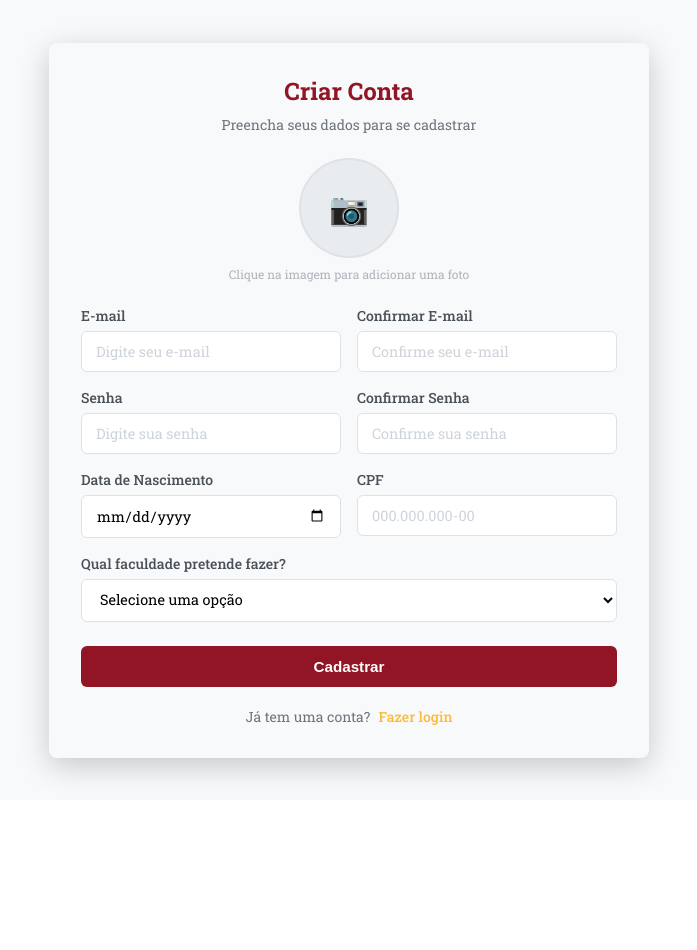
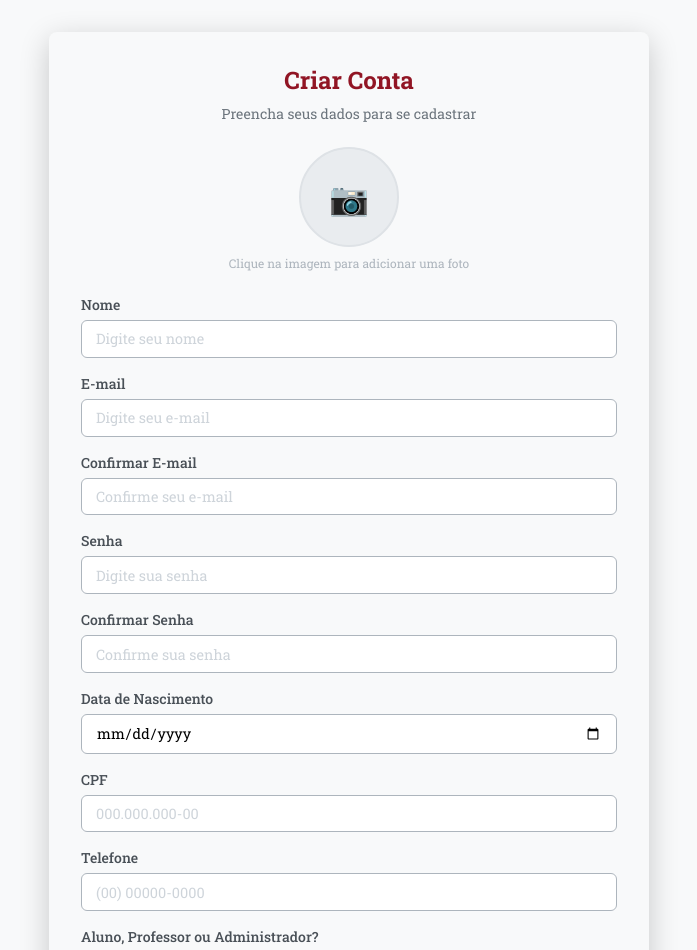
Before and after one commit to RafaelM32/pre-salgueiro-front, an Angular app: page /cadastro in a window 1280 px wide. Shown: the top 950 px of the page, without its empty margins (291-988 px from the left). Before the commit the page ends 800 px from the top, so only its background shows below. Built offline with nearby package versions, Linux system fonts and the light colour scheme; no server answers.

Commit message:
Adicionada funcionalidade de cadastro de usuários sem foto ainda

```diff
--- a/src/app/paginas/cadastro/cadastro.css
+++ b/src/app/paginas/cadastro/cadastro.css
@@ -1,3 +1,13 @@
+:root {
+    /* Tons de vermelho/vinho profissionais (não saturados) */
+    --error-bg: #fef2f296;
+    --error-icon-bg: #ffffff6c;
+    --error-text: #991b1b;
+    --error-border: #f87171;
+    --error-accent: #dc2626;
+}
+
+
 .cadastro-container {
   display: flex;
   justify-content: center;
@@ -89,7 +99,7 @@
 /* Linhas com dois campos */
 .form-row {
   display: grid;
-  grid-template-columns: 1fr 1fr;
+  grid-template-columns: 1fr;
   gap: 1rem;
 }
 
@@ -107,8 +117,8 @@
 
 .form-group input,
 .form-group select {
-  padding: 0.625rem 0.875rem;
-  border: 1px solid var(--color-gray-300);
+  padding: 0.525rem 0.875rem;
+  border: 1px solid var(--color-gray-500);
   border-radius: 6px;
   font-size: 0.9rem;
   font-family: var(--font-family);
@@ -174,10 +184,61 @@
 
 /* Mensagens de erro */
 .error-message {
-  color: var(--color-danger);
   font-size: 0.75rem;
   margin-top: 0.25rem;
   display: block;
+}
+
+.error-banner {
+    /* Posicionamento */
+    position: fixed;
+    top: 20px;
+    left: 50%;
+    transform: translateX(-50%);
+
+    /* Layout */
+    display: none;
+    align-items: center;
+    gap: 16px;
+
+    /* Estilo */
+    min-width: 320px;
+    max-width: 600px;
+    padding: 12px 16px;
+    background-color: var(--color-primary);
+    border: 1px solid var(--error-border);
+    border-radius: 12px;
+    box-shadow: 0 10px 15px -3px rgba(0, 0, 0, 0.1), 0 4px 6px -2px rgba(0, 0, 0, 0.05);
+
+    /* Tipografia */
+    font-family: -apple-system, BlinkMacSystemFont, "Segoe UI", Roboto, sans-serif;
+    text-align: center;
+}
+
+.error-content {
+    display: flex;
+    align-items: center;
+    gap: 12px;
+}
+
+
+.error-text {
+    display: flex;
+    flex-direction: column;
+    color: var(--color-white);
+}
+
+.error-title {
+    font-size: 14px;
+    font-weight: 700;
+    margin-bottom: 2px;
+    color: var(--color-secondary);
+}
+
+.error-message {
+    font-size: 14px;
+    font-weight: 400;
+    line-height: 1.4;
 }
 
 /* Responsivo */
--- a/src/app/paginas/cadastro/cadastro.html
+++ b/src/app/paginas/cadastro/cadastro.html
@@ -1,3 +1,12 @@
+<div #erroMassage class="error-banner">
+    <div class="error-content">
+        <div class="error-text">
+            <strong class="error-title">ERRO:</strong>
+            <span class="error-message">{{ mensagemErro }}</span>
+        </div>
+    </div>
+</div>
+
 <div class="cadastro-container">
   <div class="cadastro-card">
     <div class="cadastro-header">
@@ -25,6 +34,22 @@
         />
         <span class="photo-hint">Clique na imagem para adicionar uma foto</span>
       </div>
+
+
+      <div class="form-row">
+        <div class="form-group">
+          <label for="nome">Nome</label>
+          <input
+            type="text"
+            id="nome"
+            name="nome"
+            placeholder="Digite seu nome"
+            [(ngModel)]="nome"
+            required
+          />
+        </div>
+      </div>
+
 
       <div class="form-row">
         <div class="form-group">
@@ -104,26 +129,39 @@
             required
           />
         </div>
+
+        <div class="form-group">
+          <label for="telefone">Telefone</label>
+          <input
+            #telefoneInput
+            type="tel"
+            id="telefone"
+            name="telefone"
+            placeholder="(00) 00000-0000"
+            [(ngModel)]="telefone"
+            (input)="formatTelefone($event)"
+            (keypress)="onKeyPressTelefone($event)"
+            maxlength="15"
+            required
+          />
+        </div>
       </div>
 
+
+
       <div class="form-group">
-        <label for="faculdade">Qual faculdade pretende fazer?</label>
+        <label for="tipoUsuario">Aluno, Professor ou Administrador?</label>
         <select
-          id="faculdade"
-          name="faculdade"
-          [(ngModel)]="faculdade"
+          id="tipoUsuario"
+          name="tipoUsuario"
+          [(ngModel)]="tipoUsuario"
           required
         >
           <option value="" disabled selected>Selecione uma opção</option>
-          <option value="direito">Direito</option>
-          <option value="administracao">Administração</option>
-          <option value="engenharia-civil">Engenharia Civil</option>
-          <option value="engenharia-producao">Engenharia de Produção</option>
-          <option value="medicina">Medicina</option>
-          <option value="odontologia">Odontologia</option>
-          <option value="psicologia">Psicologia</option>
-          <option value="pedagogia">Pedagogia</option>
-          <option value="outros">Outros</option>
+          @for( tipos of this.tiposUsuario; track tipos.id){
+              <option [value]="tipos.nome">{{ tipos.nome }}</option>
+            }
+
         </select>
       </div>
 
--- a/src/app/paginas/cadastro/cadastro.ts
+++ b/src/app/paginas/cadastro/cadastro.ts
@@ -1,7 +1,10 @@
-import { Component, NgZone, ChangeDetectorRef } from '@angular/core';
+import { Component, NgZone, ChangeDetectorRef, ViewChild, ElementRef, inject, signal } from '@angular/core';
 import { FormsModule } from '@angular/forms';
 import { CommonModule } from '@angular/common';
 import { RouterLink } from '@angular/router';
+import { CadastroService, TipoUsuario, CadastroRequest } from '../../services/cadastroService';
+import { OnInit } from '@angular/core';
+
 
 @Component({
   selector: 'app-cadastro',
@@ -9,7 +12,7 @@ import { RouterLink } from '@angular/router';
   templateUrl: './cadastro.html',
   styleUrl: './cadastro.css',
 })
-export class Cadastro {
+export class Cadastro  implements OnInit {
   foto: string | ArrayBuffer | null = null;
   email = '';
   confirmarEmail = '';
@@ -17,16 +20,81 @@ export class Cadastro {
   confirmarSenha = '';
   dataNascimento = '';
   cpf = '';
-  faculdade = '';
+  tipoUsuario = '';
+  telefone = '';
+  rawTelefone = '';
+  nome = '';
+  mensagemErro = '';
+
+  @ViewChild('telefoneInput') telefoneInput!: ElementRef<HTMLInputElement>;
+  @ViewChild('erroMassage') erroMassage!: ElementRef<HTMLDivElement>;
 
   // Mensagens de erro
   erroEmail = '';
   erroSenha = '';
 
+
+  tiposUsuario: TipoUsuario[] = [];
+
+
   constructor(
     private ngZone: NgZone,
-    private cdr: ChangeDetectorRef
+    private cdr: ChangeDetectorRef,
+    private cadastroService: CadastroService
+
   ) {}
+
+
+  ngOnInit() {
+    this.cadastroService.tiposUsuario().subscribe({
+      next: (tipos) => {
+        this.tiposUsuario = tipos;
+        this.cdr.detectChanges(); // Atualiza a view com os tipos de usuário
+      },
+      error: (err) => {
+        console.error('Erro ao carregar tipos de usuário:', err);
+      }
+    });
+  }
+
+
+
+  onKeyPressTelefone(event: KeyboardEvent) {
+    const char = String.fromCharCode(event.which ? event.which : event.keyCode);
+    if (!/[0-9]/.test(char)) {
+      event.preventDefault();
+    }
+  }
+
+  formatTelefone(event: Event) {
+    const input = event.target as HTMLInputElement;
+    let value = input.value.replace(/\D/g, ''); // Only digits
+    this.rawTelefone = value;
+
+    if (value.length > 11) {
+      value = value.substring(0, 11);
+    }
+
+    let formatted = '';
+    if (value.length >= 2) {
+      formatted = `(${value.substring(0, 2)}`;
+    }
+    if (value.length > 2) {
+      formatted += `) ${value.substring(2, 7)}`;
+    }
+    if (value.length > 7) {
+      formatted += `-${value.substring(7, 11)}`;
+    }
+
+    // Set formatted value
+    this.telefone = formatted;
+
+    // Cursor position
+    const cursorPos = Math.min(formatted.length, input.selectionStart || 0) + (formatted.length - value.length);
+    setTimeout(() => {
+      input.setSelectionRange(cursorPos, cursorPos);
+    }, 0);
+  }
 
   onFileSelected(event: Event) {
     const input = event.target as HTMLInputElement;
@@ -46,7 +114,17 @@ export class Cadastro {
     }
   }
 
+  mostarErro(mensagem: string) {
+    this.mensagemErro = mensagem;
+    this.cdr.detectChanges();
+    this.erroMassage.nativeElement.style.display = 'block';
+    setTimeout(() => {
+      this.erroMassage.nativeElement.style.display = 'none';
+    }, 3000);
+  }
+
   onSubmit() {
+
     // Limpa erros anteriores
     this.erroEmail = '';
     this.erroSenha = '';
@@ -54,25 +132,40 @@ export class Cadastro {
     // Validação de e-mails
     if (this.email !== this.confirmarEmail) {
       this.erroEmail = 'Os e-mails não coincidem';
+      return;
     }
 
     // Validação de senhas
     if (this.senha !== this.confirmarSenha) {
       this.erroSenha = 'As senhas não coincidem';
+      return;
     }
 
     // Se não houver erros, prossegue com o cadastro
-    if (!this.erroEmail && !this.erroSenha) {
-      console.log('Cadastro attempt:', {
-        foto: this.foto,
+      const cadastroRequest: CadastroRequest = {
         email: this.email,
-        confirmarEmail: this.confirmarEmail,
         senha: this.senha,
-        confirmarSenha: this.confirmarSenha,
-        dataNascimento: this.dataNascimento,
+        dataNascimento: new Date(this.dataNascimento),
         cpf: this.cpf,
-        faculdade: this.faculdade
-      });
-    }
+        tipoUsuario: this.tipoUsuario,
+        fotoBase64: typeof this.foto === 'string' ? this.foto : '',
+        telefone: this.rawTelefone,
+        nome: this.nome
+      };
+
+    this.cadastroService.cadastrar(cadastroRequest).subscribe({
+      next: (response) => {
+        console.log('Cadastro successful:', response);
+      },
+      error: (error) => {
+        if(error.status === 409 ){
+          this.mostarErro('CPF ou e-mail já cadastrado. Por favor, verifique seus dados.');
+        }else{
+          this.mostarErro('Falha no cadastro. Por favor, tente novamente.');
+
+        }
+        console.error('Cadastro failed:');
+      }
+    });
   }
 }
--- a/src/app/paginas/login/login.ts
+++ b/src/app/paginas/login/login.ts
@@ -17,7 +17,6 @@ export class Login {
   senha = '';
 
   onSubmit() {
-    console.log('Login attempt:', { email: this.email, senha: this.senha });
     const credentials: LoginRequest = {
       username: this.email,
       password: this.senha
--- /dev/null
+++ b/src/app/services/cadastroService.ts
@@ -0,0 +1,47 @@
+import {Injectable, inject} from '@angular/core';
+import {HttpClient} from '@angular/common/http';
+import {Observable} from 'rxjs';
+import {environment} from '../../environments/environment';
+
+
+
+export interface CadastroRequest {
+  email: string;
+  senha: string;
+  dataNascimento: Date;
+  cpf: string;
+  tipoUsuario: string;
+  fotoBase64: string;
+  telefone: string;
+  nome: string;
+}
+
+export interface TipoUsuario {
+  id: number;
+  nome: string;
+}
+
+@Injectable({
+  providedIn: 'root'
+})
+export class CadastroService {
+  private http= inject(HttpClient);
+  private API_URL = environment.API_URL + '/api';
+
+  tiposUsuario(): Observable<TipoUsuario[]> {
+    return this.http.get<TipoUsuario[]>(`${this.API_URL}/usuarios/tipos`);
+  }
+
+  cadastrar(request: CadastroRequest): Observable<boolean> {
+    const formData = new FormData();
+    formData.append('email', request.email);
+    formData.append('senha', request.senha);
+    formData.append('dataNascimento', request.dataNascimento.toISOString());
+    formData.append('cpf', request.cpf);
+    formData.append('tipoUsuario', request.tipoUsuario);
+    formData.append('fotoBase64', request.fotoBase64);
+    formData.append('telefone', request.telefone);
+    formData.append('nome', request.nome);
+    return this.http.post<boolean>(`${this.API_URL}/cadastro`, formData);
+  }
+}
```
Also changed, not shown: 1 other file (tests, documents, lock files or other folders).
